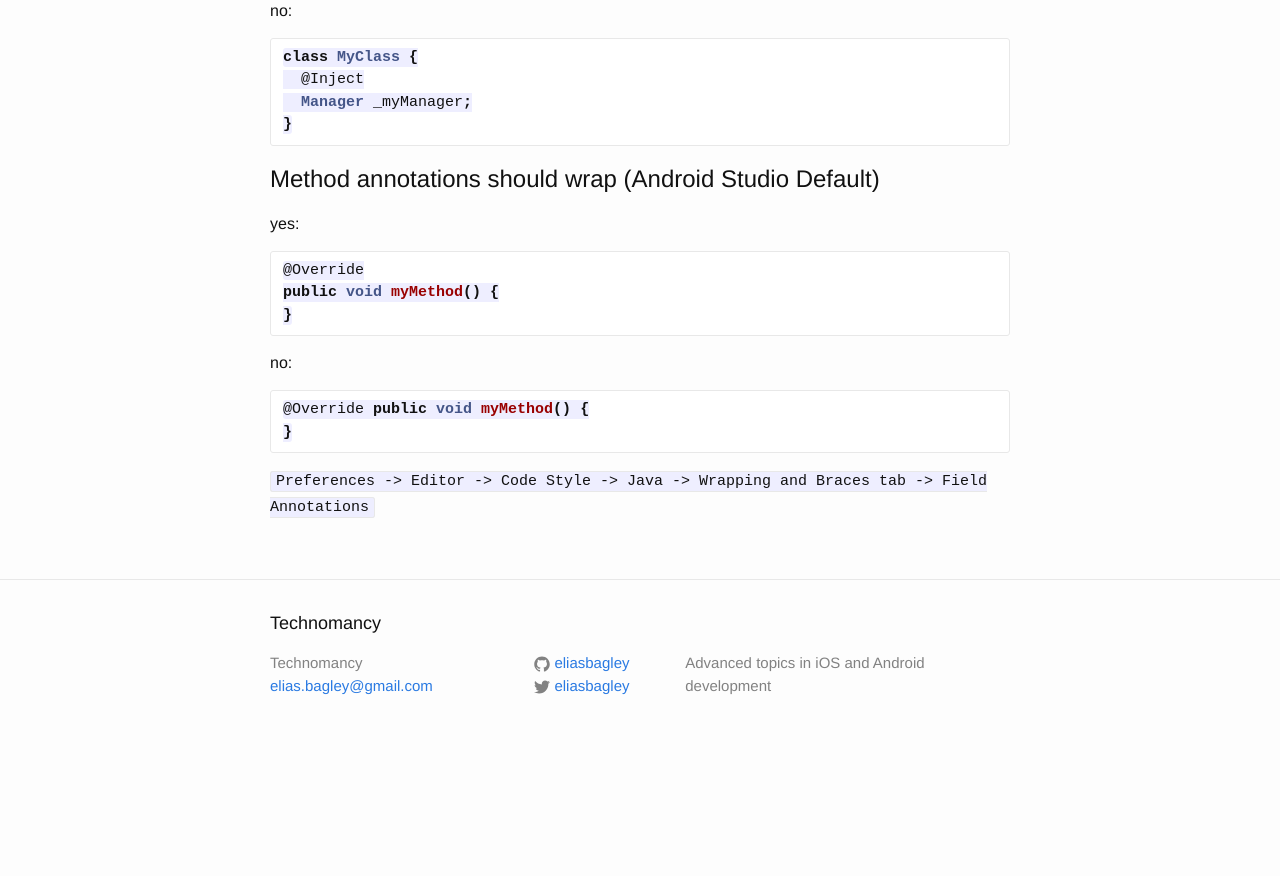
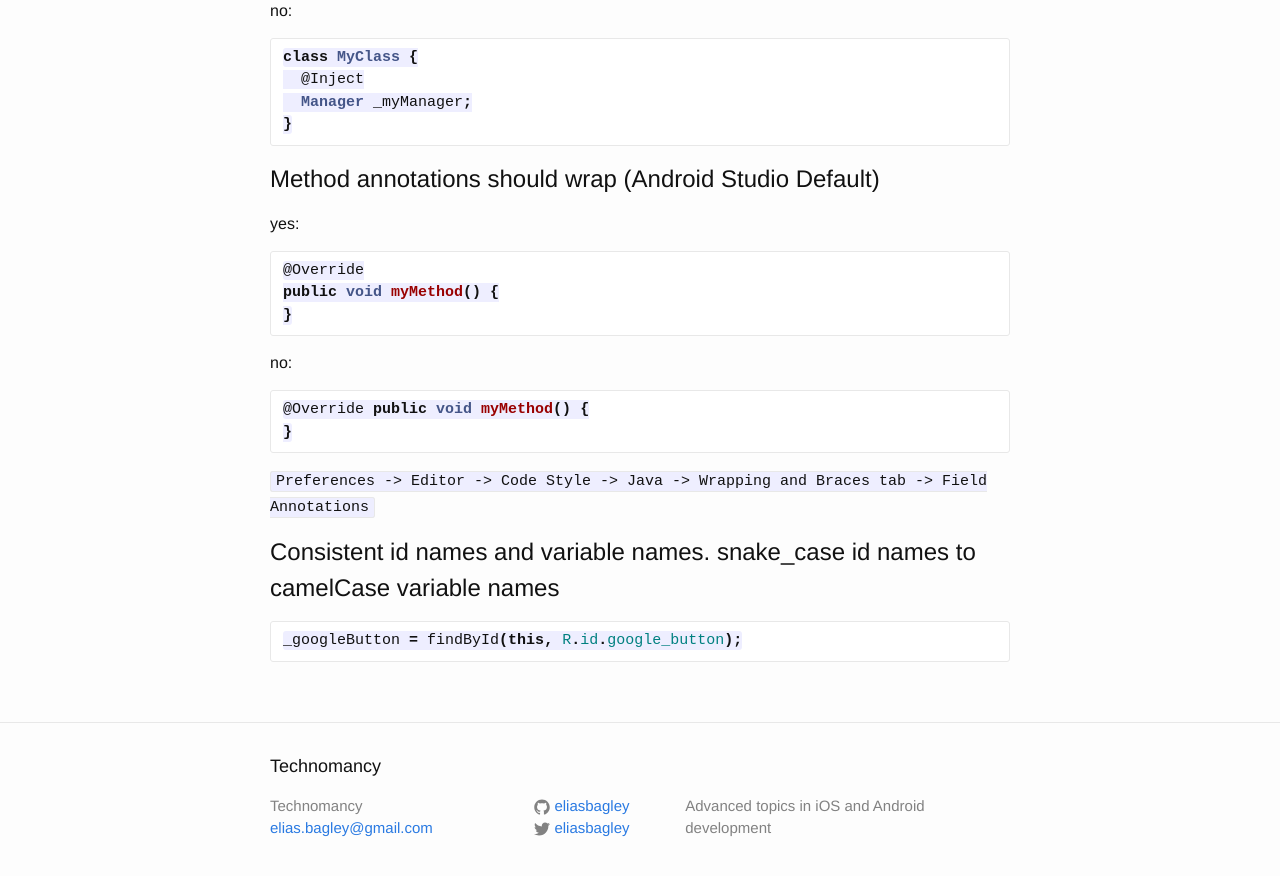
Before and after one commit to eliasbagley/eliasbagley.github.io, a Jekyll site: the page built from _posts/2015-10-27-android-style-guide.markdown, in a window 1280 px wide and 900 px high, scrolled down 7268 px. Shown: the top 876 px of the window. Built offline with Jekyll 4.4.1, drawn with Linux system fonts in a browser that asks for light colours; Markdown is read by kramdown in place of the engine named in the settings; comment, search, counter and statistics services are not loaded; before the commit the page ends 8025 px from its top, so only the background shows below that.

Commit message:
Update style guide

````diff
--- a/_posts/2015-10-27-android-style-guide.markdown
+++ b/_posts/2015-10-27-android-style-guide.markdown
@@ -349,3 +349,9 @@ no:
 ```
 
 `Preferences -> Editor -> Code Style -> Java -> Wrapping and Braces tab -> Field Annotations`
+
+# Consistent id names and variable names. snake_case id names to camelCase variable names
+
+```java
+_googleButton = findById(this, R.id.google_button);
+```
````
